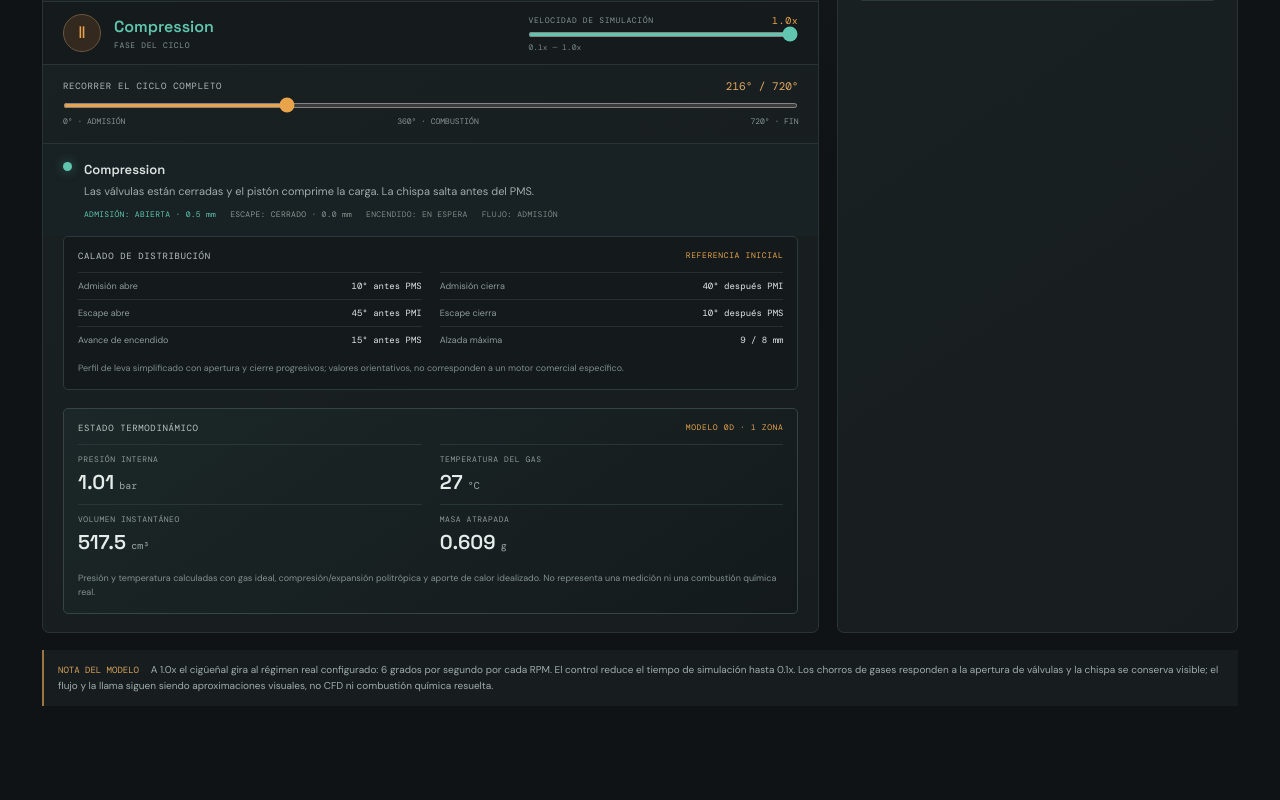
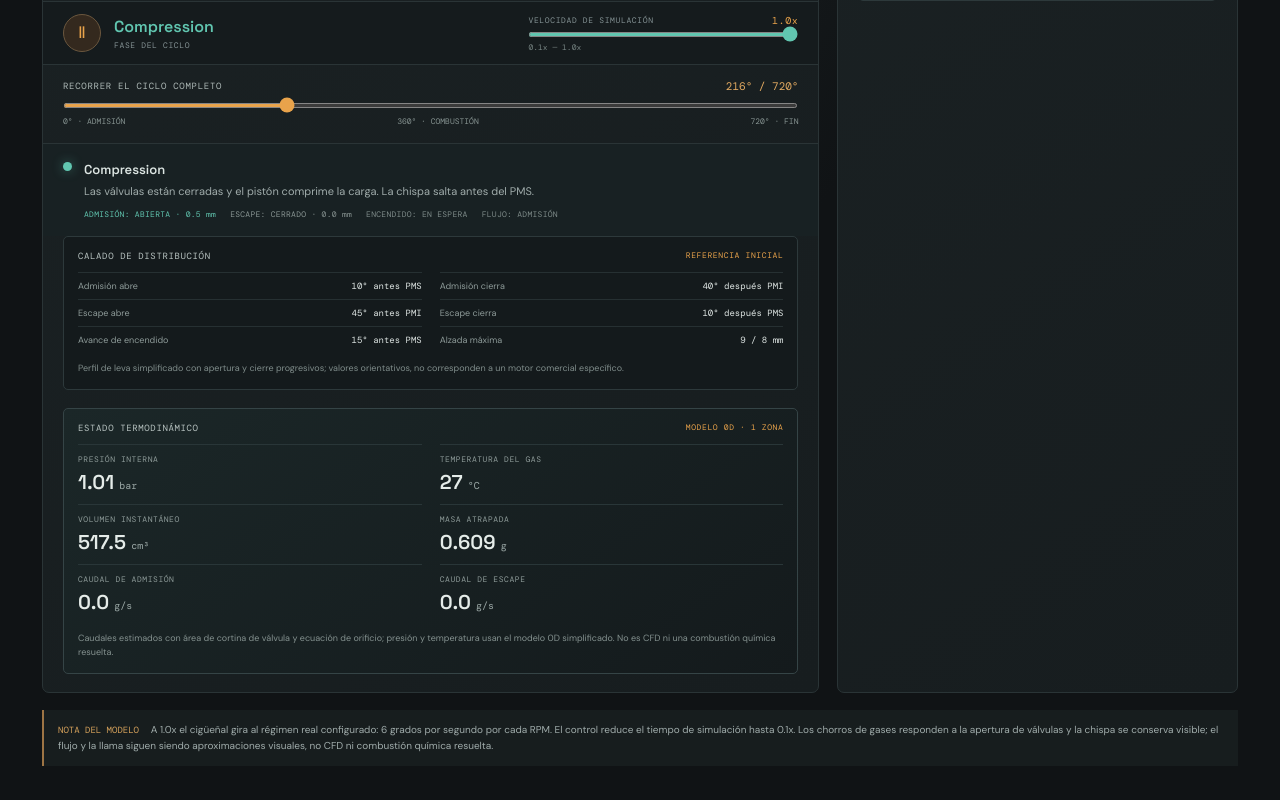
Before and after one commit to ssarpa22/enginelab, a React (Vite) app: page / in a window 1280 px wide. Shown: the part 854-1654 px from the top of the page. Before the commit the page ends 1594 px from the top, so only its background shows below. Built offline with nearby package versions, Linux system fonts and the light colour scheme.

Commit message:
Display dynamic intake and exhaust gas flow estimates

```diff
--- a/src/App.tsx
+++ b/src/App.tsx
@@ -4,6 +4,7 @@ import { calculateSliderCrankState } from "../packages/simulation-core/src/mecha
 import { millimetresToMetres, metresToMillimetres } from "../packages/simulation-core/src/units";
 import { calculateValveState, DEFAULT_VALVE_TIMING } from "../packages/simulation-core/src/mechanics/valve-timing";
 import { calculateCylinderThermodynamics } from "../packages/simulation-core/src/mechanics/cylinder-thermodynamics";
+import { calculateGasExchangeState } from "../packages/simulation-core/src/mechanics/gas-exchange";
 
 type Setup = { boreMm: number; strokeMm: number; rodMm: number; rpm: number };
 const INITIAL: Setup = { boreMm: 86, strokeMm: 86, rodMm: 143, rpm: 1800 };
@@ -107,6 +108,7 @@ function App() {
   const phase=phaseAt(cycleAngle);
   const valveState=calculateValveState(cycleAngle);
   const thermodynamics=calculateCylinderThermodynamics(geometry,cycleAngle);
+  const gasExchange=calculateGasExchangeState(geometry,cycleAngle,setup.rpm,thermodynamics.pressurePa,thermodynamics.temperatureK);
   const intakeOpen=valveState.intakeOpen;
   const exhaustOpen=valveState.exhaustOpen;
   const spark=valveState.sparkActive;
@@ -178,7 +180,7 @@ function App() {
         <div className="angle-control"><div className="control-label-row"><label htmlFor="angle-control">RECORRER EL CICLO COMPLETO</label><output>{Math.round(cycleAngle)}° / 720°</output></div><input id="angle-control" type="range" min="0" max="720" step="1" value={cycleAngle} onChange={e=>{setRunning(false);setCycleAngle(Number(e.target.value));}}/><div className="range-ends"><span>0° · ADMISIÓN</span><span>360° · COMBUSTIÓN</span><span>720° · FIN</span></div></div>
         <div className="phase-explainer"><span className="phase-dot"/><div><strong>{phase}</strong><p>{phaseCopy[phase]}</p><div className="valve-live-state"><span className={intakeOpen?"is-open":"is-closed"}>ADMISIÓN: {intakeOpen?"ABIERTA":"CERRADA"} · {fmt(valveState.intakeLiftMm,1)} mm</span><span className={exhaustOpen?"is-open":"is-closed"}>ESCAPE: {exhaustOpen?"ABIERTO":"CERRADO"} · {fmt(valveState.exhaustLiftMm,1)} mm</span><span className={spark?"spark-live":""}>ENCENDIDO: {spark?"CHISPA":"EN ESPERA"}</span><span>FLUJO: {intakeOpen?"ADMISIÓN":exhaustOpen?"GASES DE ESCAPE":"SIN INTERCAMBIO"}</span></div></div></div>
         <div className="timing-card"><div className="timing-card-heading">CALADO DE DISTRIBUCIÓN <span>REFERENCIA INICIAL</span></div><div className="timing-grid"><div><span>Admisión abre</span><strong>{DEFAULT_VALVE_TIMING.intakeOpensBtdc}° antes PMS</strong></div><div><span>Admisión cierra</span><strong>{DEFAULT_VALVE_TIMING.intakeClosesAbdc}° después PMI</strong></div><div><span>Escape abre</span><strong>{DEFAULT_VALVE_TIMING.exhaustOpensBbdc}° antes PMI</strong></div><div><span>Escape cierra</span><strong>{DEFAULT_VALVE_TIMING.exhaustClosesAtdc}° después PMS</strong></div><div><span>Avance de encendido</span><strong>{DEFAULT_VALVE_TIMING.sparkAdvanceBtdc}° antes PMS</strong></div><div><span>Alzada máxima</span><strong>{DEFAULT_VALVE_TIMING.intakeMaxLiftMm} / {DEFAULT_VALVE_TIMING.exhaustMaxLiftMm} mm</strong></div></div><p>Perfil de leva simplificado con apertura y cierre progresivos; valores orientativos, no corresponden a un motor comercial específico.</p></div>
-        <div className="thermo-card"><div className="timing-card-heading">ESTADO TERMODINÁMICO <span>MODELO 0D · 1 ZONA</span></div><div className="thermo-values"><div><span>PRESIÓN INTERNA</span><strong>{fmt(thermodynamics.pressurePa/100000,2)} <small>bar</small></strong></div><div><span>TEMPERATURA DEL GAS</span><strong>{fmt(thermodynamics.temperatureK-273.15,0)} <small>°C</small></strong></div><div><span>VOLUMEN INSTANTÁNEO</span><strong>{fmt(thermodynamics.cylinderVolumeM3*1e6,1)} <small>cm³</small></strong></div><div><span>MASA ATRAPADA</span><strong>{fmt(thermodynamics.trappedMassKg*1000,3)} <small>g</small></strong></div></div><p>Presión y temperatura calculadas con gas ideal, compresión/expansión politrópica y aporte de calor idealizado. No representa una medición ni una combustión química real.</p></div>
+        <div className="thermo-card"><div className="timing-card-heading">ESTADO TERMODINÁMICO <span>MODELO 0D · 1 ZONA</span></div><div className="thermo-values"><div><span>PRESIÓN INTERNA</span><strong>{fmt(thermodynamics.pressurePa/100000,2)} <small>bar</small></strong></div><div><span>TEMPERATURA DEL GAS</span><strong>{fmt(thermodynamics.temperatureK-273.15,0)} <small>°C</small></strong></div><div><span>VOLUMEN INSTANTÁNEO</span><strong>{fmt(thermodynamics.cylinderVolumeM3*1e6,1)} <small>cm³</small></strong></div><div><span>MASA ATRAPADA</span><strong>{fmt(thermodynamics.trappedMassKg*1000,3)} <small>g</small></strong></div><div><span>CAUDAL DE ADMISIÓN</span><strong>{fmt(gasExchange.intakeMassFlowKgPerS*1000,1)} <small>g/s</small></strong></div><div><span>CAUDAL DE ESCAPE</span><strong>{fmt(gasExchange.exhaustMassFlowKgPerS*1000,1)} <small>g/s</small></strong></div></div><p>Caudales estimados con área de cortina de válvula y ecuación de orificio; presión y temperatura usan el modelo 0D simplificado. No es CFD ni una combustión química resuelta.</p></div>
       </section>
       <aside className="panel controls-panel">
         <div className="panel-header"><div><div className="panel-kicker">02 / CONFIGURACIÓN</div><h2>Dimensiones del motor</h2></div><span className="settings-icon">⚙</span></div>
```
